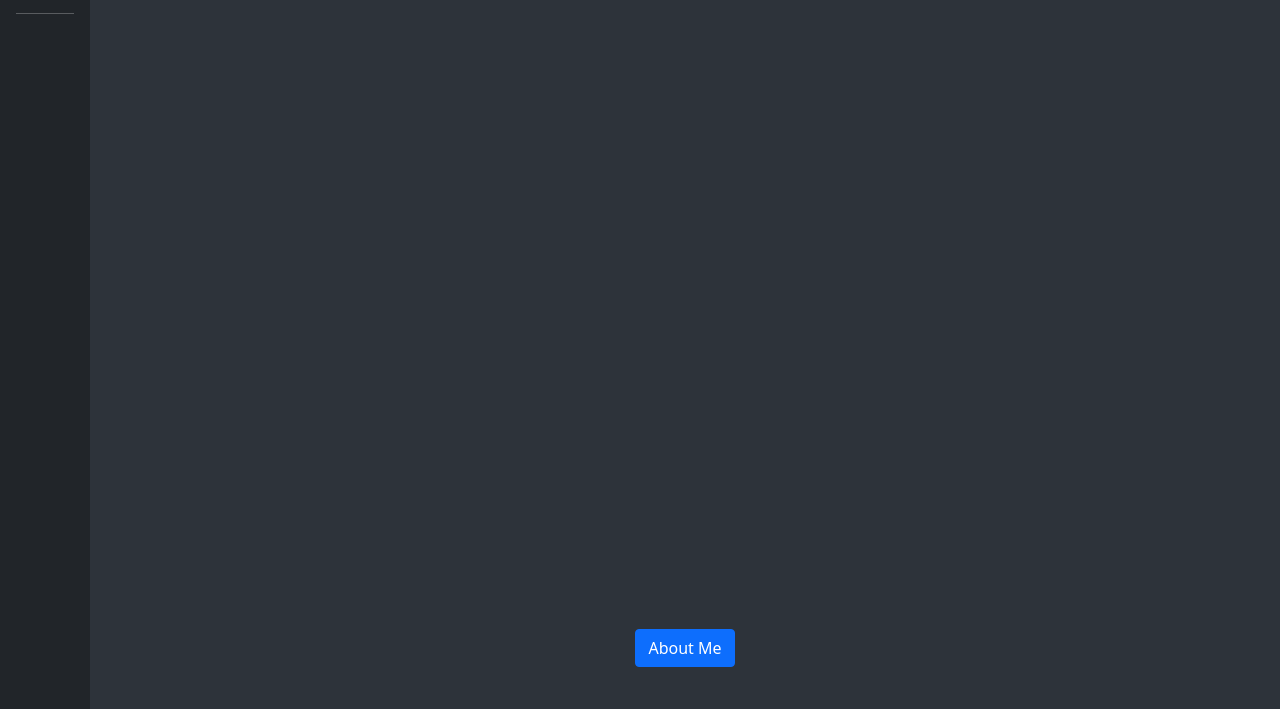
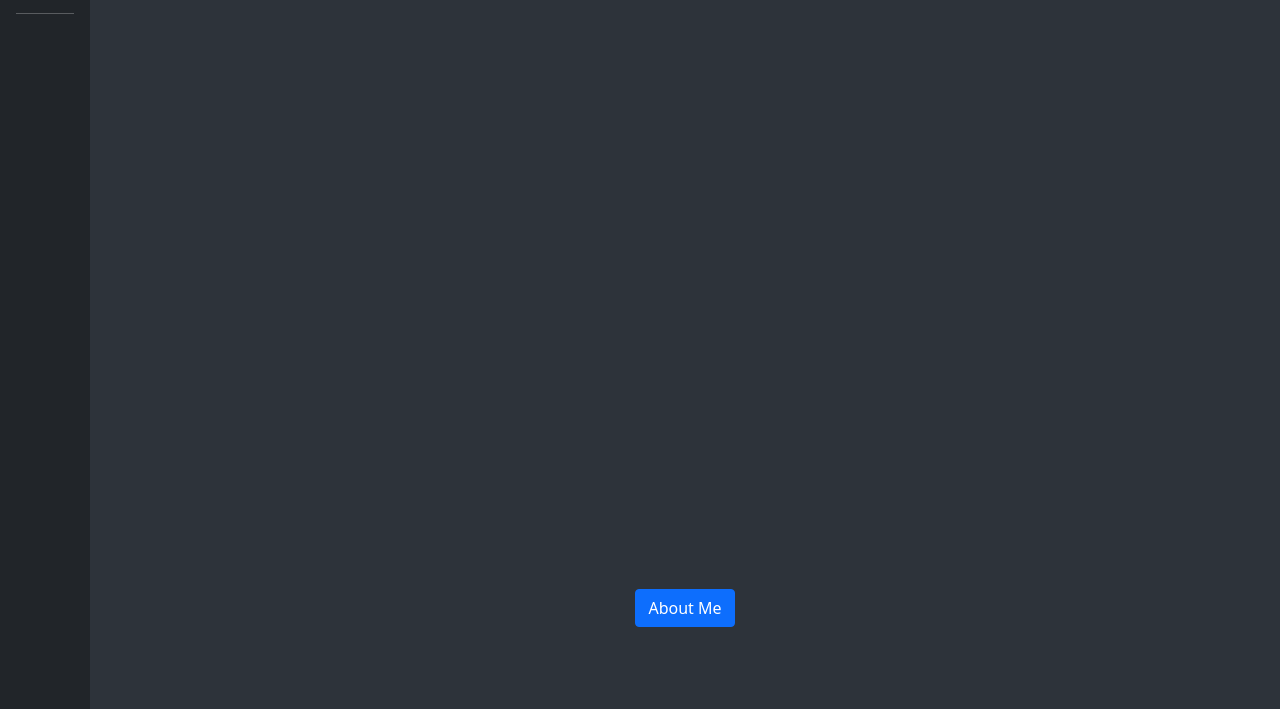
Before and after one commit to iwillsolo/EZ-Tool, a plain HTML site: page index.html in a window 1280 px wide. Shown: the part 174-883 px from the top of the page. Drawn offline with nearby package versions, Linux system fonts and the light colour scheme.

Commit message:
Update index.html

```diff
--- a/index.html
+++ b/index.html
@@ -73,7 +73,7 @@
           </div>
           </div>
           <div class="imgs tab-content" id="v-pills-tabContent" style="overflow-y: auto; width:5111px;background-color:#2d333a;">
-            <div class="" id="Home" role="tabpanel" aria-labelledby="v-pills-home-tab"style="height:90%;">
+            <div class="" id="Home" role="tabpanel" aria-labelledby="v-pills-home-tab"style="height:85%;">
               <ul id="myUL" class="myUL" style="list-style: none;">
 
                 <!-- <li class="btn btn-outline-primary btn-sm mr-2 mb-2"><a href="./Routers/vr300.html">VR300</a></li>
```
